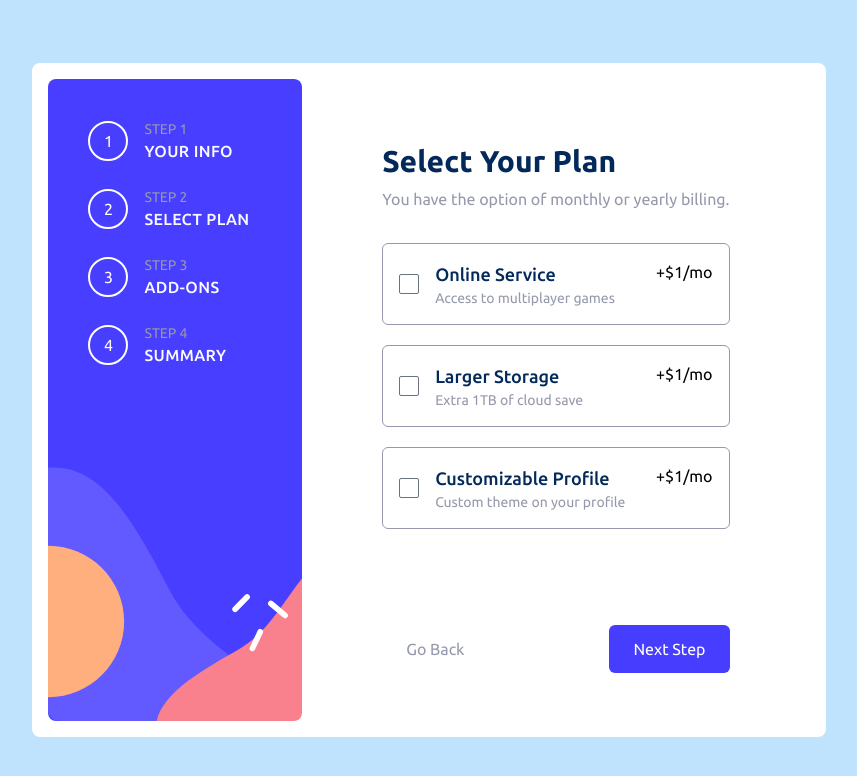
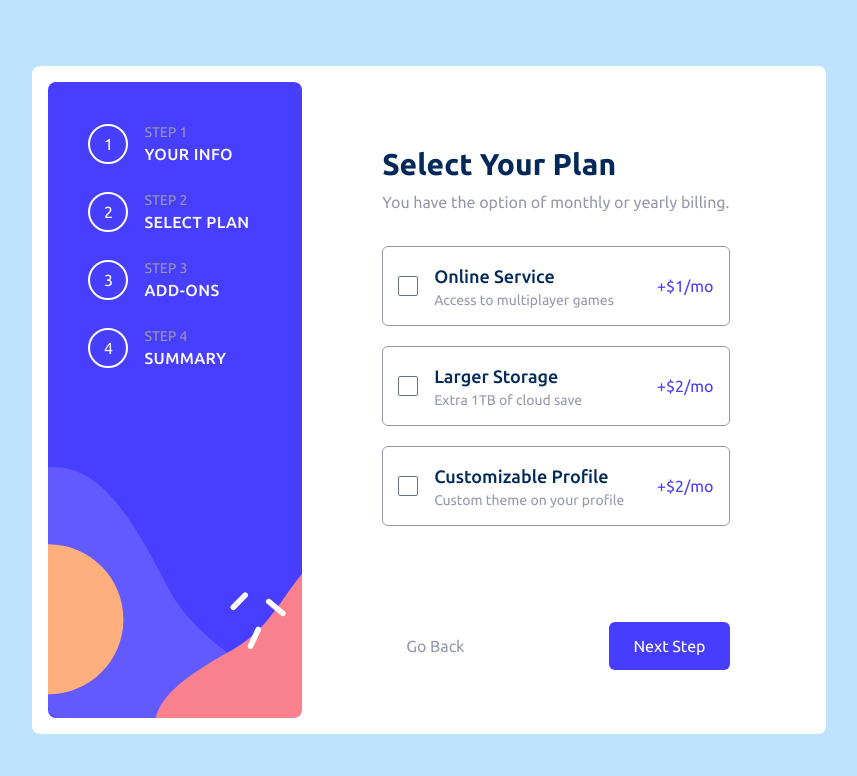
Before and after one commit to wafash08/multi-steps-form, a React (Vite) app: page / in a window 1280 px wide. Shown: the top 776 px of the page, without its empty margins (211-1068 px from the left). Built offline with nearby package versions, Linux system fonts and the light colour scheme.

Commit message:
step 3 - finished the styles but need to be improved

```diff
--- a/src/AddOns.tsx
+++ b/src/AddOns.tsx
@@ -1,68 +1,68 @@
-import { FormDescription, FormTitle } from "./FormSection";
+import FormHeader from "./FormHeader";
 
 export default function AddOns() {
   return (
     <>
-      <div className="grid gap-2">
-        <FormTitle>Select Your Plan</FormTitle>
-        <FormDescription>
-          You have the option of monthly or yearly billing.
-        </FormDescription>
-      </div>
+      <FormHeader
+        description="You have the option of monthly or yearly billing."
+        title="Select Your Plan"
+      />
 
       <div className="grid gap-5">
-        <label className="cursor-pointer border border-neutral-cool-gray hover:border-primary-purplish-blue p-4 flex justify-between rounded-md select-none">
-          <div className="flex gap-4 items-center">
-            <input
-              type="checkbox"
-              className="w-5 h-5 rounded-sm text-primary-purplish-blue"
-            />
-            <div>
-              <p className="font-medium text-primary-marine-blue text-lg">
-                Online Service
-              </p>
-              <p className="text-neutral-cool-gray text-sm">
-                Access to multiplayer games
-              </p>
-            </div>
-          </div>
-          <p>+$1/mo</p>
-        </label>
-        <label className="cursor-pointer border border-neutral-cool-gray hover:border-primary-purplish-blue p-4 flex justify-between rounded-md select-none">
-          <div className="flex gap-4 items-center">
-            <input
-              type="checkbox"
-              className="w-5 h-5 rounded-sm text-primary-purplish-blue"
-            />
-            <div>
-              <p className="font-medium text-primary-marine-blue text-lg">
-                Larger Storage
-              </p>
-              <p className="text-neutral-cool-gray text-sm">
-                Extra 1TB of cloud save
-              </p>
-            </div>
-          </div>
-          <p>+$1/mo</p>
-        </label>
-        <label className="cursor-pointer border border-neutral-cool-gray hover:border-primary-purplish-blue p-4 flex justify-between rounded-md select-none">
-          <div className="flex gap-4 items-center">
-            <input
-              type="checkbox"
-              className="w-5 h-5 rounded-sm text-primary-purplish-blue"
-            />
-            <div>
-              <p className="font-medium text-primary-marine-blue text-lg">
-                Customizable Profile
-              </p>
-              <p className="text-neutral-cool-gray text-sm">
-                Custom theme on your profile
-              </p>
-            </div>
-          </div>
-          <p>+$1/mo</p>
-        </label>
+        <CustomCheckbox
+          description="Access to multiplayer games"
+          frequency="mo"
+          label="Online Service"
+          key="Online Service"
+          price={1}
+        />
+        <CustomCheckbox
+          description="Extra 1TB of cloud save"
+          frequency="mo"
+          label="Larger Storage"
+          key="Larger Storage"
+          price={2}
+        />
+        <CustomCheckbox
+          description="Custom theme on your profile"
+          frequency="mo"
+          label="Customizable Profile"
+          key="Customizable Profile"
+          price={2}
+        />
       </div>
     </>
   );
 }
+
+type CustomCheckboxProps = {
+  label: string;
+  description: string;
+  price: number;
+  frequency: "mo" | "yr";
+};
+
+function CustomCheckbox({
+  description,
+  label,
+  price,
+  frequency,
+}: CustomCheckboxProps) {
+  return (
+    <label className="cursor-pointer p-4 flex items-center gap-4 select-none relative hover:bg-neutral-magnolia rounded-md">
+      <input
+        name="add-ons"
+        type="checkbox"
+        className="peer w-5 h-5 rounded-sm text-primary-purplish-blue shrink"
+      />
+      <div className="flex-1">
+        <p className="font-medium text-primary-marine-blue text-lg">{label}</p>
+        <p className="text-neutral-cool-gray text-sm">{description}</p>
+      </div>
+      <p className="text-primary-purplish-blue">
+        +${price}/{frequency}
+      </p>
+      <div className="absolute inset-0 transition border border-neutral-cool-gray hover:border-primary-purplish-blue peer-focus:border-primary-purplish-blue rounded-md peer-checked:border-primary-purplish-blue" />
+    </label>
+  );
+}
--- /dev/null
+++ b/src/FormHeader.tsx
@@ -0,0 +1,16 @@
+import { FormDescription, FormTitle } from "./FormSection";
+
+export default function FormHeader({
+  title,
+  description,
+}: {
+  title: string;
+  description: string;
+}) {
+  return (
+    <div className="grid gap-2">
+      <FormTitle>{title}</FormTitle>
+      <FormDescription>{description}</FormDescription>
+    </div>
+  );
+}
```
